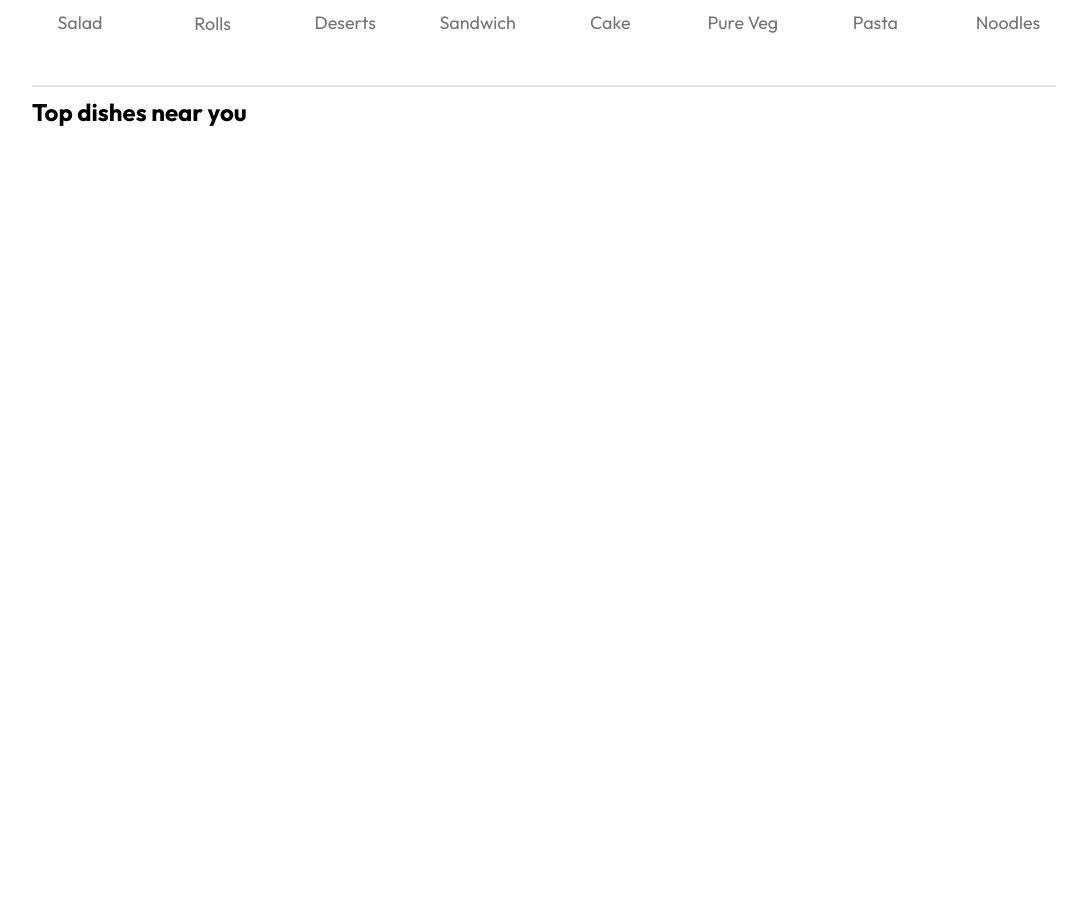
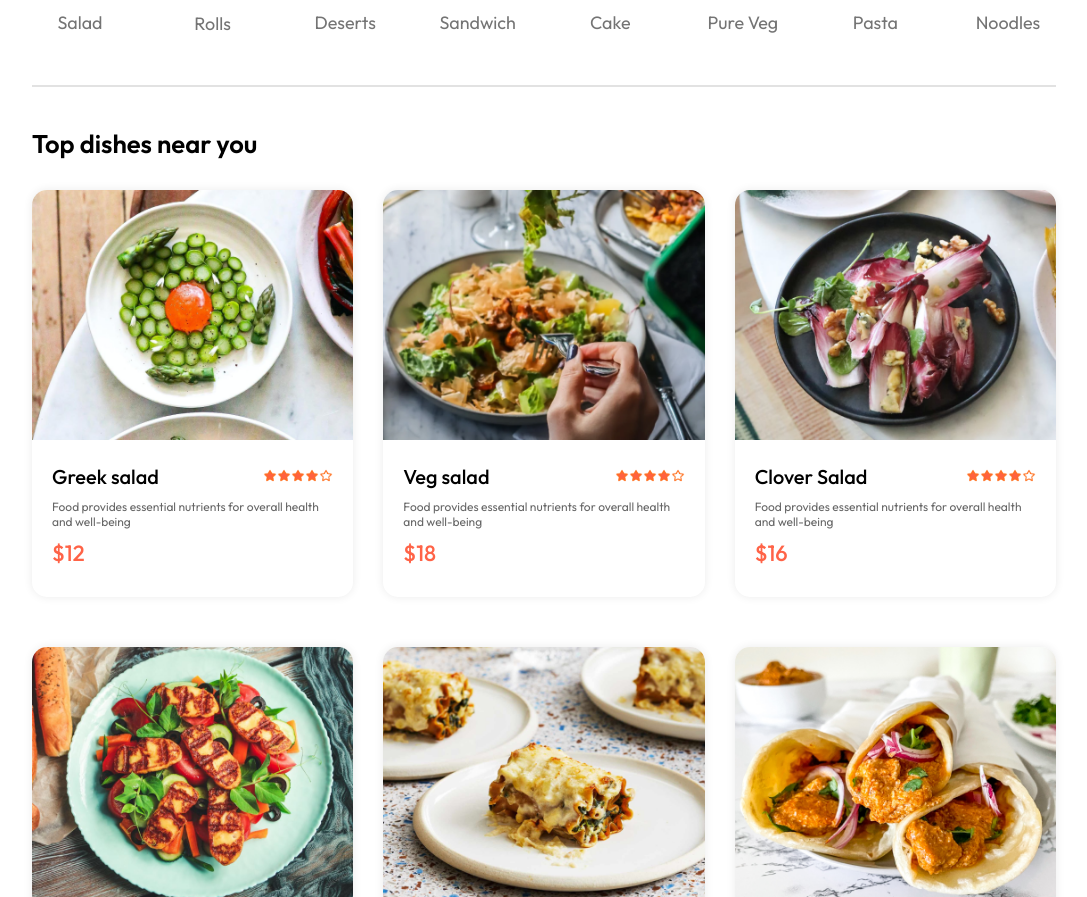
Before and after one commit to Banushasarma/Tomoto-frontend, a React (Vite) app: page / in a window 1280 px wide. Shown: the part 837-1734 px from the top of the page, without its empty margins (96-1183 px from the left). Before the commit the page ends 964 px from the top, so only its background shows below. Built offline with nearby package versions, Linux system fonts and the light colour scheme.

Commit message:
Food display and item component added

```diff
--- a/src/components/FoodDisplay/FoodDisplay.css
+++ b/src/components/FoodDisplay/FoodDisplay.css
@@ -0,0 +1,15 @@
+.food-display {
+  margin-top: 30px;
+}
+.food-display h2 {
+  font-size: max(2vw, 24px);
+  font-weight: 600;
+}
+
+.food-display-list {
+  display: grid;
+  grid-template-columns: repeat(auto-fill, minmax(240px, 1fr));
+  margin-top: 30px;
+  gap: 30px;
+  row-gap: 50px;
+}
--- a/src/components/FoodDisplay/FoodDisplay.jsx
+++ b/src/components/FoodDisplay/FoodDisplay.jsx
@@ -1,6 +1,7 @@
 import React, { useContext } from "react";
 import "./FoodDisplay.css";
 import { StoreContext } from "../../context/StoreContext";
+import FoodItem from "../FoodItem/FoodItem";
 
 const FoodDisplay = ({ category }) => {
   const { food_list } = useContext(StoreContext);
@@ -8,6 +9,20 @@ const FoodDisplay = ({ category }) => {
   return (
     <div className="food-display" id="food-display">
       <h2>Top dishes near you</h2>
+      <div className="food-display-list">
+        {food_list.map((item, index) => {
+          return (
+            <FoodItem
+              key={index}
+              id={item._id}
+              name={item.name}
+              description={item.description}
+              price={item.price}
+              image={item.image}
+            />
+          );
+        })}
+      </div>
     </div>
   );
 };
--- /dev/null
+++ b/src/components/FoodItem/FoodItem.css
@@ -0,0 +1,43 @@
+.food-item {
+  width: 100%;
+  margin: auto;
+  border-radius: 15px;
+  box-shadow: 0px 0px 10px #00000015;
+  transition: 0.3s;
+  animation: fadeIn 1s;
+}
+
+.food-item-image {
+  width: 100%;
+  border-radius: 15px 15px 0px 0px;
+}
+
+.food-item-info {
+  padding: 20px;
+}
+
+.food-item-name-rating {
+  display: flex;
+  justify-content: space-between;
+  align-items: center;
+  margin-bottom: 10px;
+}
+.food-item-name-rating p {
+  font-size: 20px;
+  font-weight: 500;
+}
+.food-item-name-rating img {
+  width: 70px;
+}
+
+.food-item-desc {
+  color: #676767;
+  font-size: 12px;
+}
+
+.food-item-price {
+  color: tomato;
+  font-size: 22px;
+  font-weight: 500;
+  margin: 10px 0px;
+}
--- /dev/null
+++ b/src/components/FoodItem/FoodItem.jsx
@@ -0,0 +1,23 @@
+import React from "react";
+import "./FoodItem.css";
+import { assets } from "../../assets/assets";
+
+const FoodItem = ({ id, name, description, price, image }) => {
+  return (
+    <div className="food-item">
+      <div className="food-item-img-container">
+        <img className="food-item-image" src={image} alt="" />
+      </div>
+      <div className="food-item-info">
+        <div className="food-item-name-rating">
+          <p>{name}</p>
+          <img src={assets.rating_starts} />
+        </div>
+        <p className="food-item-desc">{description}</p>
+        <p className="food-item-price">${price}</p>
+      </div>
+    </div>
+  );
+};
+
+export default FoodItem;
```
